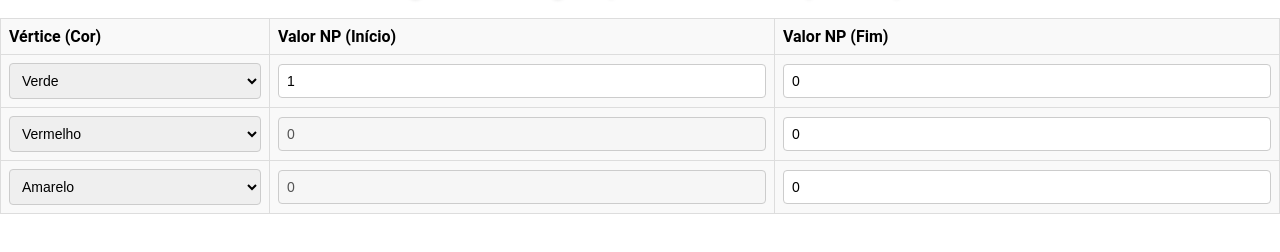
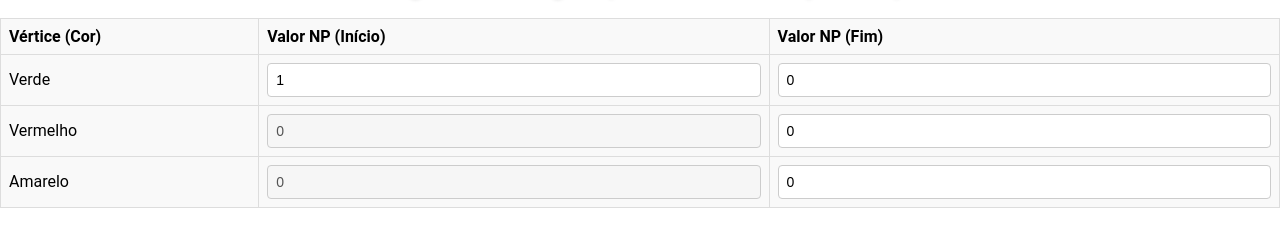
Before and after one commit to davi-tr/frontDS1, a React (Vite) app: page /telagrafo in a window 1280 px wide. Shown: the part 154-406 px from the top of the page. Built offline with nearby package versions, Linux system fonts and the light colour scheme; no server answers.

Commit message:
intersecao de valores e cores do grafo

```diff
--- a/src/TelaGrafo.jsx
+++ b/src/TelaGrafo.jsx
@@ -70,16 +70,41 @@ function TelaGrafo() {
     const updatedRegras = [...regrasNP];
     updatedRegras[index][field] = value;
 
-    // Verifique se a cor já foi selecionada em outra regra
-    const selectedColors = updatedRegras.map((regra) => regra.cor);
-    if (selectedColors.filter((color) => color === value).length > 1) {
-      alert('Essa cor já foi selecionada em outra regra. Escolha outra cor.');
-      return;
+    if (field === 'inicio') {
+      // Aplique o mesmo ajuste para todas as linhas seguintes
+      for (let i = index; i <= updatedRegras.length; i++) {
+        if (i === 0) {
+          updatedRegras[i]['fim'] = (parseInt(updatedRegras[i]['inicio']) + 1).toString();
+        } else {
+          const currentInicio = parseInt(updatedRegras[i]['inicio']);
+          const previousFim = parseInt(updatedRegras[i - 1]['fim']);
+          if (currentInicio <= previousFim) {
+            updatedRegras[i]['inicio'] = (previousFim + 1).toString();
+            updatedRegras[i]['fim'] = (previousFim + 1).toString();
+          }
+        }
+      }
+    }
+
+    if (field === 'fim') {
+      const inicioValue = parseInt(updatedRegras[index]['inicio']);
+      const fimValue = parseInt(value);
+
+      if (fimValue < inicioValue) {
+        updatedRegras[index]['fim'] = (inicioValue + 1).toString();
+      }
+
+      // Aplique o mesmo ajuste para todas as linhas seguintes
+      for (let i = index + 1; i < updatedRegras.length; i++) {
+        const currentInicio = parseInt(updatedRegras[i]['inicio']);
+        const previousFim = parseInt(updatedRegras[i - 1]['fim']);
+        updatedRegras[i]['inicio'] = (previousFim + 1).toString();
+        updatedRegras[i]['fim'] = (previousFim + 1).toString();
+      }
     }
 
     setRegrasNP(updatedRegras);
   };
-
   // const [grafoElements, setGrafoElements] = useState([]);
   const handleGerarGrafo = () => {
     //nodes é uma array vazia que será usada para armazenar os nós (ou vértices) do grafo
@@ -186,14 +211,8 @@ function TelaGrafo() {
             {regrasNP.map((regra, index) => (
               <tr key={index}>
                 <td>
-                  <select
-                    value={regra.cor}
-                    onChange={(e) => handleRegraChange(index, 'cor', e.target.value)}
-                  >
-                    <option value="Verde">Verde</option>
-                    <option value="Vermelho">Vermelho</option>
-                    <option value="Amarelo">Amarelo</option>
-                  </select>
+                <div className={`color-box ${regra.cor.toLowerCase()}`}></div>
+        <span className="color-label">{regra.cor}</span>
                 </td>
                 <td>
                   <input
```
